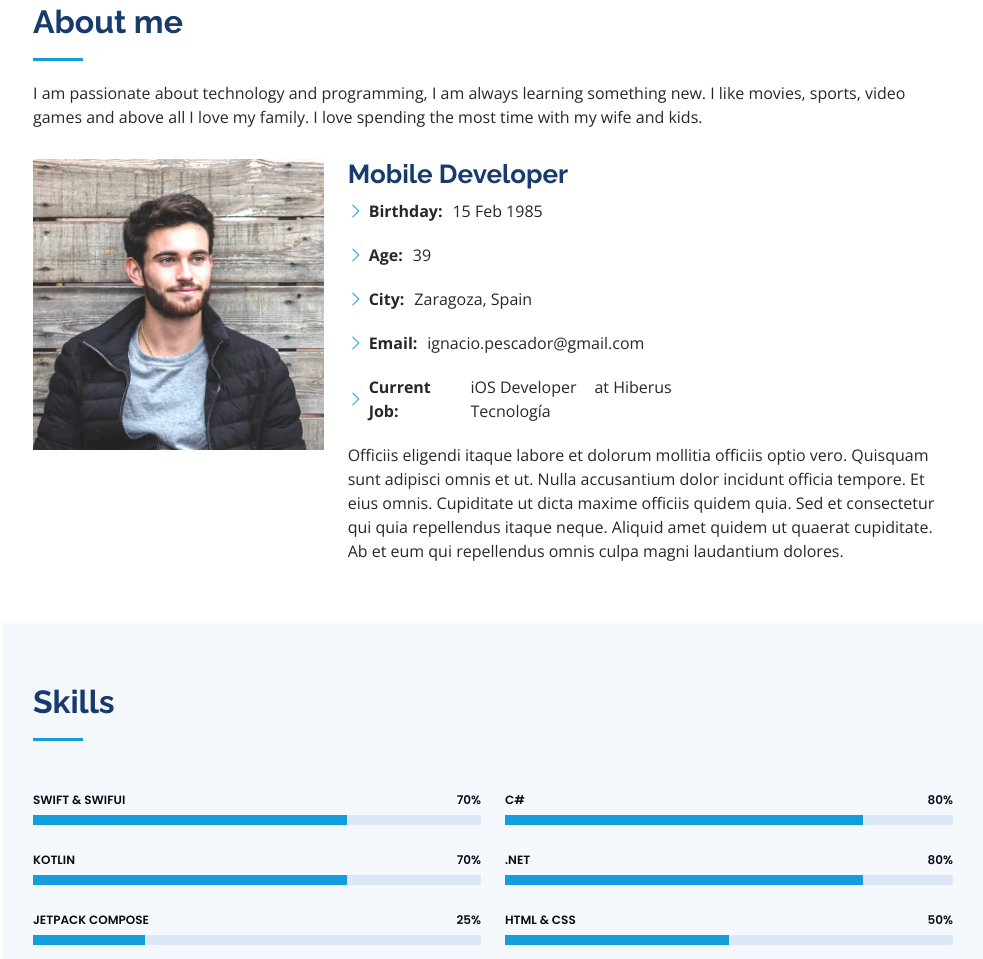
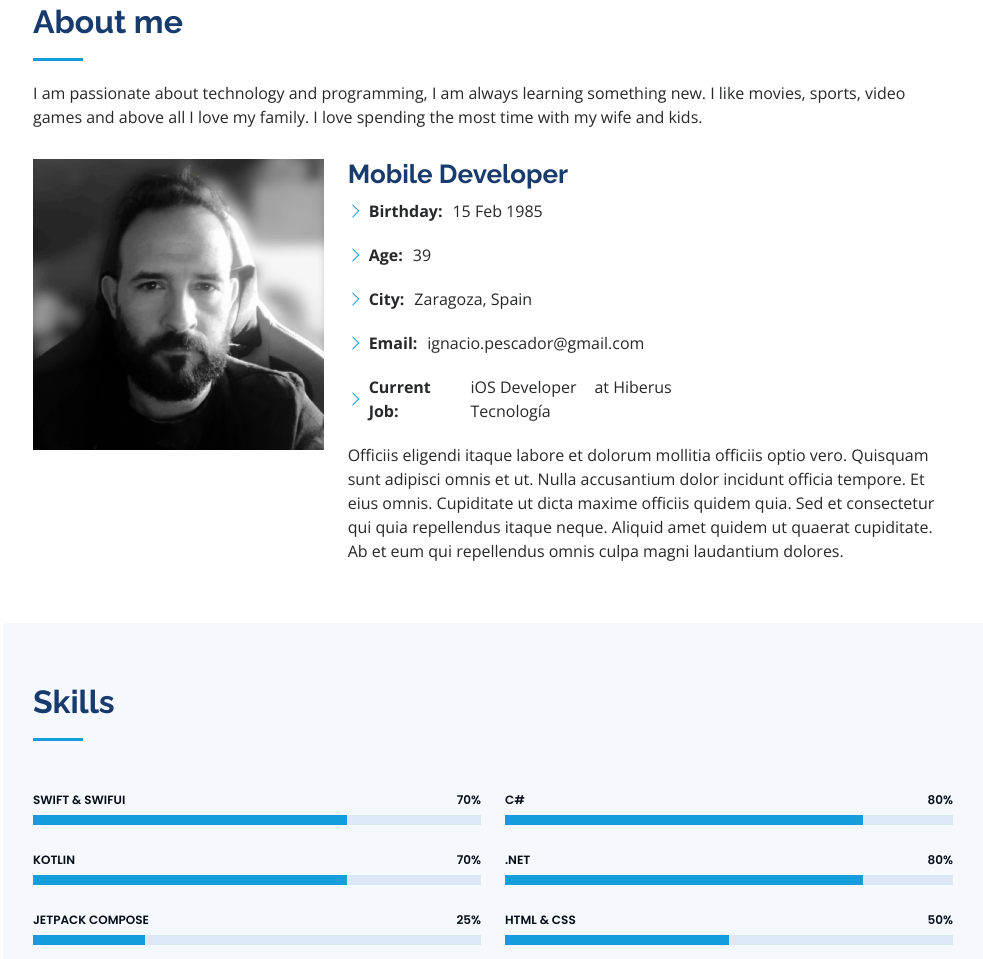
Before and after one commit to npescador/npescador.github.io, a plain HTML site: page index.html in a window 1280 px wide. Shown: the part 857-1816 px from the top of the page, without its empty margins (297-1280 px from the left). Drawn offline with nearby package versions, Linux system fonts and the light colour scheme.

Commit message:
Change foto

```diff
--- a/index.html
+++ b/index.html
@@ -77,7 +77,7 @@
 
         <div class="row">
           <div class="col-lg-4" data-aos="fade-right">
-            <img src="assets/img/profile-img.jpg" class="img-fluid" alt="">
+            <img src="assets/img/1699049033100.jpeg" class="img-fluid" alt="">
           </div>
           <div class="col-lg-8 pt-4 pt-lg-0 content" data-aos="fade-left">
             <h3>Mobile Developer</h3>
```
